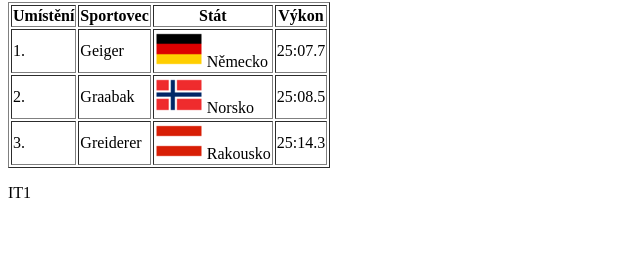
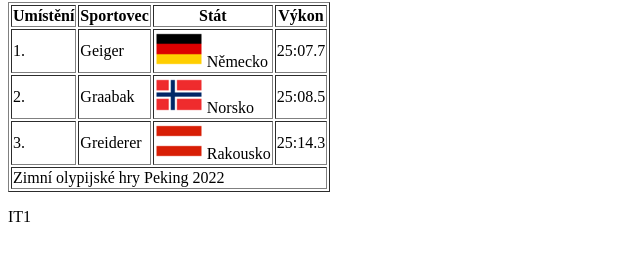
Before and after one commit to Jan1s2/school-tables, a plain HTML site: page index.html in a window 1280 px wide. Shown: the part 78-338 px from the top of the page, without its empty margins (0-640 px from the left). Drawn offline with Linux system fonts and the light colour scheme.

Commit message:
add footer of the table

```diff
--- a/index.html
+++ b/index.html
@@ -44,7 +44,9 @@
             </tbody>
 
             <tfoot>
-
+                <tr>
+                    <td colspan="4">Zimní olypijské hry Peking 2022</td>
+                </tr>
             </tfoot>
         </table>
     </main>
```
